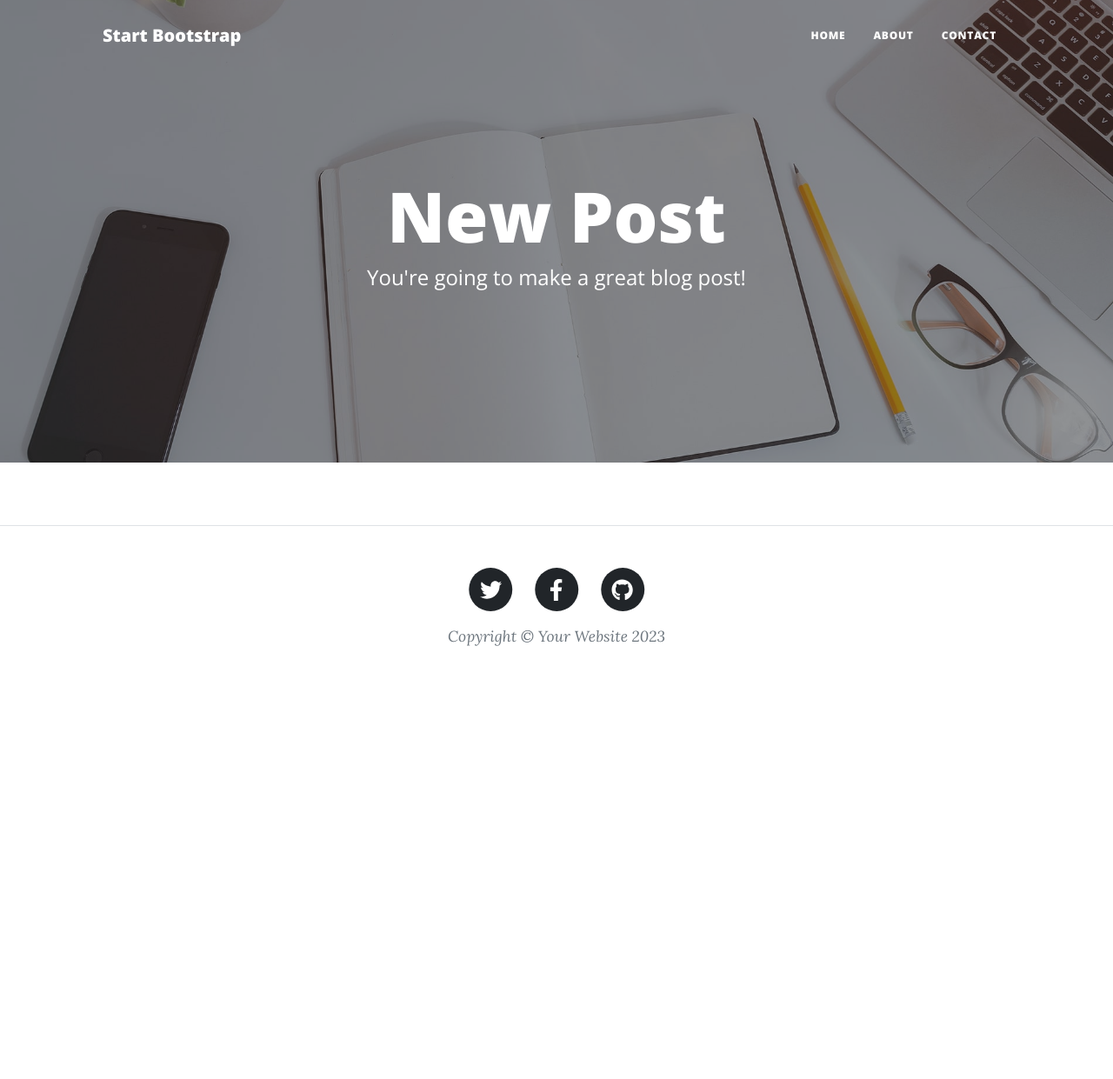
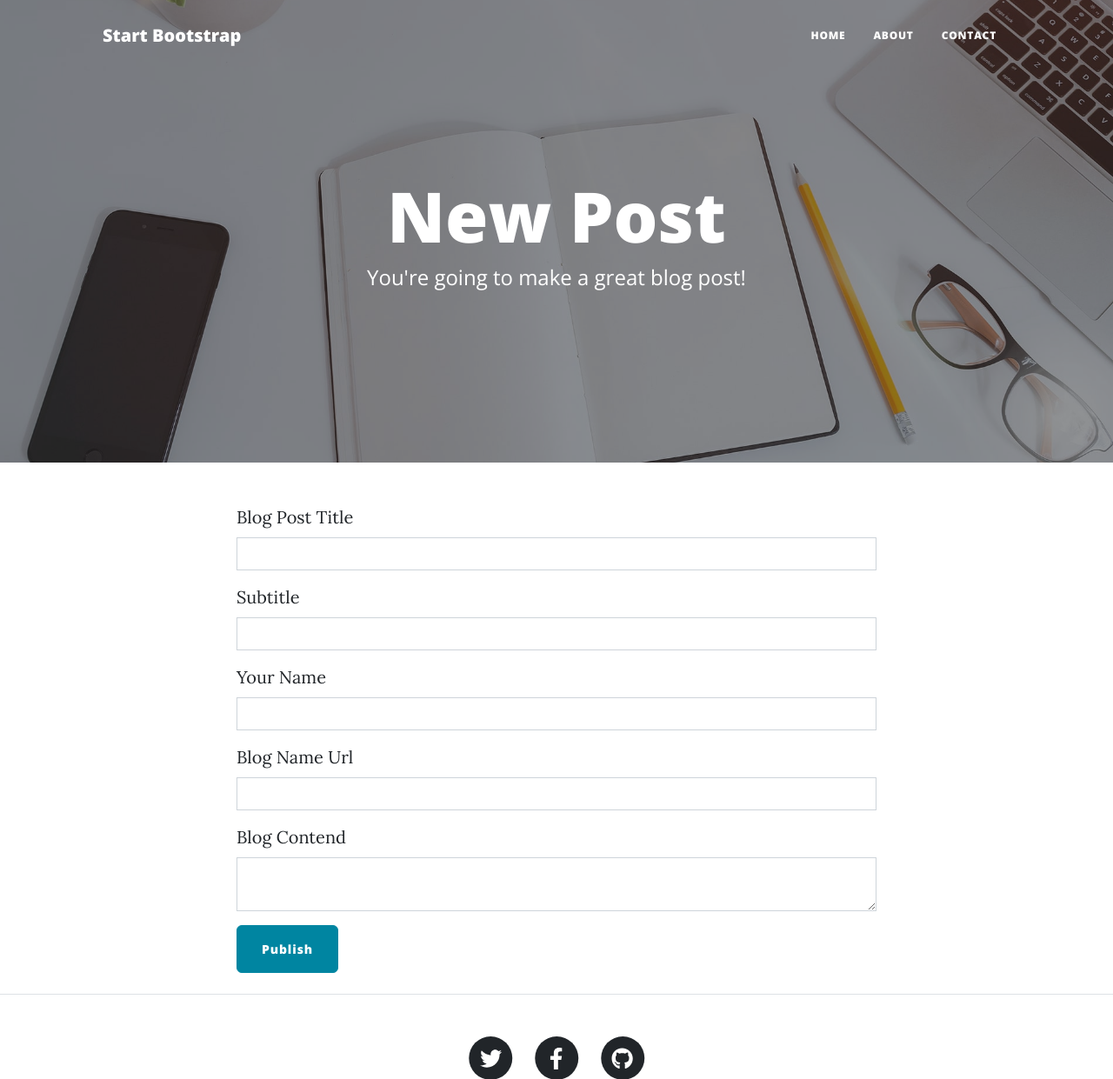
Before and after one commit to alan24902/flask-blog-api, a Flask app: page /new-post in a window 1280 px wide. Shown: the top 1241 px of the page at 87% size. Before the commit the page ends 743 px from the top, so only its background shows below. Run offline with Flask 3, Linux system fonts and the light colour scheme; some libraries are stand-ins or nearby versions.

Commit message:
Functionality added to the 'new_post' route and add the WTForm to the make-post.html

```diff
--- a/main.py
+++ b/main.py
@@ -1,4 +1,4 @@
-from flask import Flask, render_template
+from flask import Flask, render_template, redirect, url_for
 from flask_sqlalchemy import SQLAlchemy
 from sqlalchemy.orm import DeclarativeBase
 from sqlalchemy import Integer, String, Text
@@ -10,6 +10,7 @@ from wtforms import StringField, SubmitField
 from wtforms.validators import DataRequired
 from dotenv import load_dotenv
 import os
+from datetime import datetime
 
 load_dotenv()
 
@@ -89,11 +90,25 @@ def show_post(post_id):
 
 
 # ADD NEW POST ROUTE
-@app.route("/new-post")
+@app.route("/new-post", methods=["GET", "POST"])
 def new_post():
 
     # FLASK-FORM OBJECT
     form = MyForm()
+
+    if form.validate_on_submit():
+        # GETTING THE DATE (MONT,DAY OF THE MONTH, YEAR)
+        date = datetime.now()
+        formated_date = date.strftime("%B %d, %Y")
+        # SAVING THE NEW POST TO THE DATABASE
+        new_post_to_save = BlogPost(title=form.blog_post_title.data, subtitle=form.subtitle.data,
+                                    date=formated_date, body=form.blog_content.data, author=form.your_name.data,
+                                    img_url=form.blog_image_url.data)
+        db.session.add(new_post_to_save)
+        db.session.commit()
+
+
+        return redirect(url_for("get_all_posts"))
 
     return render_template(template_name_or_list="make-post.html", form=form)
 
--- a/templates/make-post.html
+++ b/templates/make-post.html
@@ -25,8 +25,9 @@
   <div class="container">
     <div class="row">
       <div class="col-lg-8 col-md-10 mx-auto">
+        {{ ckeditor.load() }}
+      {{render_form(form, novalidate=True, button_map={"submit": "primary"})}}
 
-        {{ ckeditor.load()}}
       </div>
     </div>
   </div>
```
